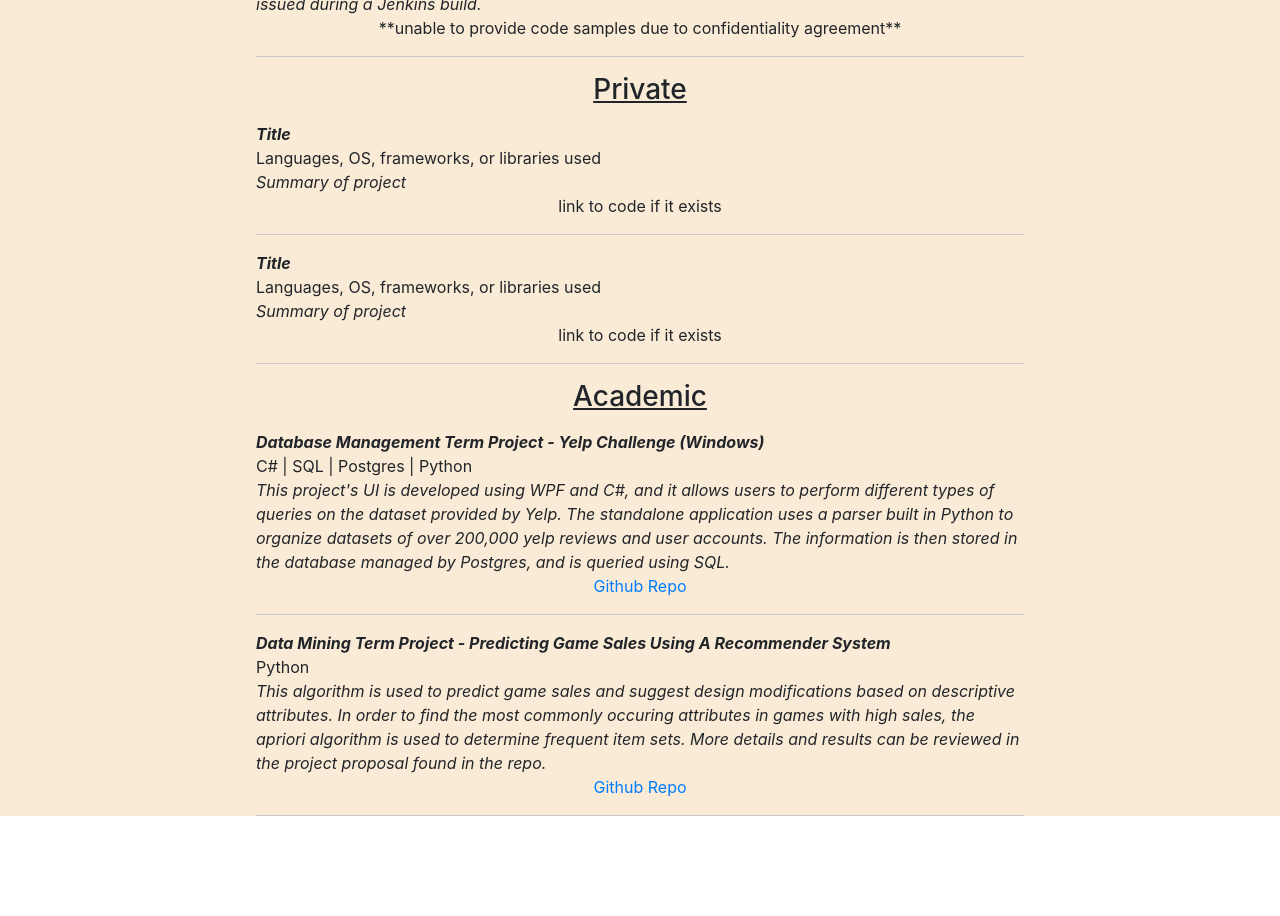
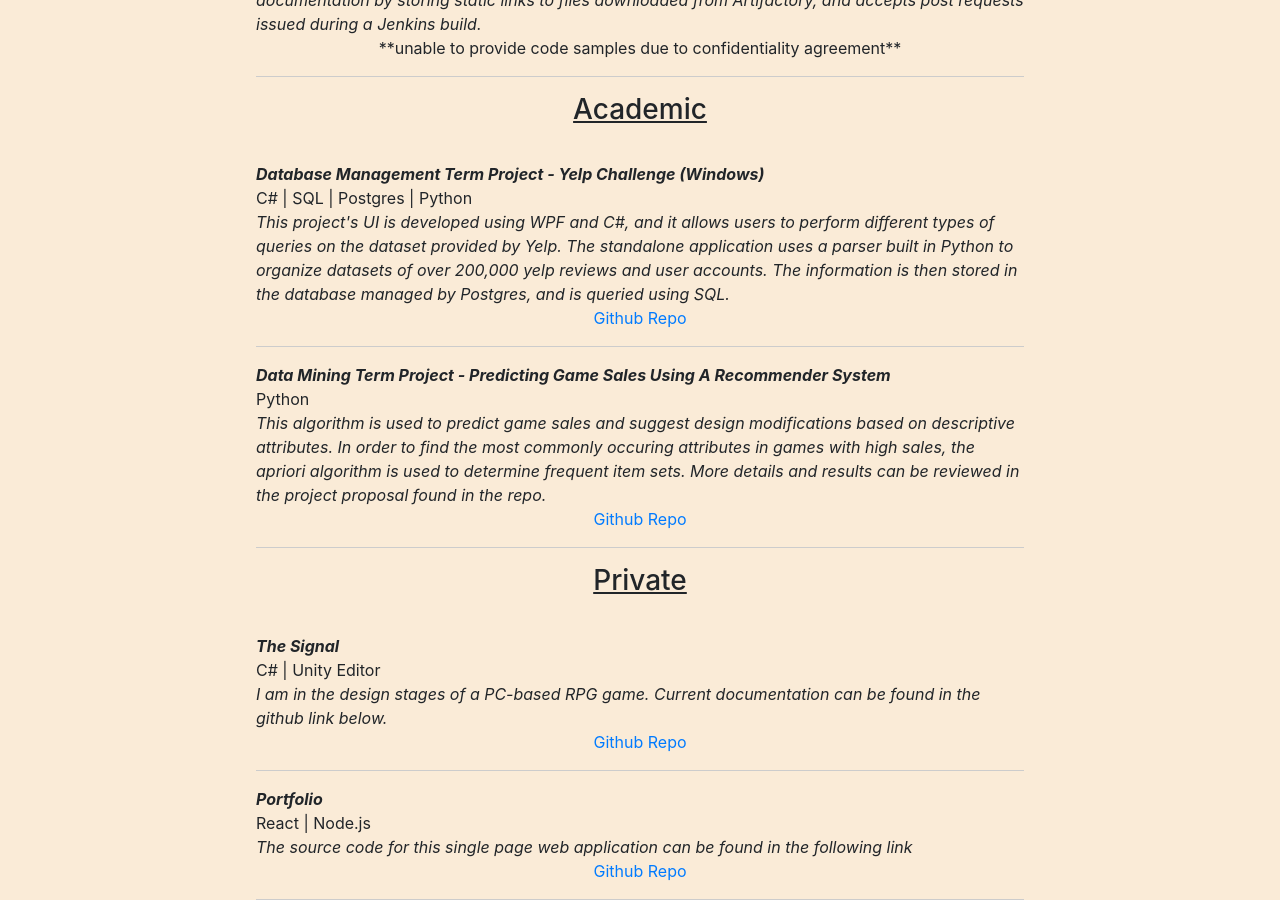
Before and after one commit to LindsayMichelleAllen/Portfolio, a React (Create React App) app in the folder portfolio/: page / in a window 1280 px wide. Shown: the part 320-1236 px from the top of the page. Before the commit the page ends 1152 px from the top, so only its background shows below. Built offline with nearby package versions, Linux system fonts and the light colour scheme.

Commit message:
added minimal amount of project information anf github links

```diff
--- a/portfolio/src/components/Projects.js
+++ b/portfolio/src/components/Projects.js
@@ -21,24 +21,6 @@ class Projects extends React.Component {
                                                  The server manages the documentation by storing static links to files downloaded from
                                                  Artifactory, and accepts post requests issued during a Jenkins build. </div>
                         <div className="link">**unable to provide code samples due to confidentiality agreement**</div>
-                        <div className="line"></div>
-                    </div>
-                    <p></p>
-               <h3>Private</h3>
-               <p></p>
-                    <div className="project">
-                        <div className="title">Title</div>
-                        <div className="tools">Languages, OS, frameworks, or libraries used</div>
-                        <div className="summary">Summary of project</div>
-                        <div className="link">link to code if it exists</div>
-                        <div className="line"></div>
-                    </div>
-                    <p></p>
-                    <div className="project">
-                        <div className="title">Title</div>
-                        <div className="tools">Languages, OS, frameworks, or libraries used</div>
-                        <div className="summary">Summary of project</div>
-                        <div className="link">link to code if it exists</div>
                         <div className="line"></div>
                     </div>
                     <p></p>
@@ -67,6 +49,26 @@ class Projects extends React.Component {
                         <div className="line"></div>
                     </div>
                     <p></p>
+                <h3>Private</h3>
+               <p></p>
+                    <div className="project">
+                        <div className="title">The Signal</div>
+                        <div className="tools">C# | Unity Editor</div>
+                        <div className="summary">I am in the design stages of a PC-based RPG game. Current documentation
+                                                 can be found in the github link below.</div>
+                        <div className="link"><a href="https://github.com/LindsayMichelleAllen/TheSignal">Github Repo</a></div>
+                        <div className="line"></div>
+                    </div>
+                    <p></p>
+                    <div className="project">
+                        <div className="title">Portfolio</div>
+                        <div className="tools">React | Node.js</div>
+                        <div className="summary">The source code for this single page web application can be found in the following
+                                                 link</div>
+                        <div className="link"><a href="https://github.com/LindsayMichelleAllen/TheSignal">Github Repo</a></div>
+                        <div className="line"></div>
+                    </div>
+                    <p></p>
             </div>
         );
     }
--- a/portfolio/src/style/Projects.css
+++ b/portfolio/src/style/Projects.css
@@ -1,6 +1,7 @@
 h3 {
     text-align: center;
     text-decoration: underline;
+    padding-bottom: 20px;
 }
 
 .project {
```
